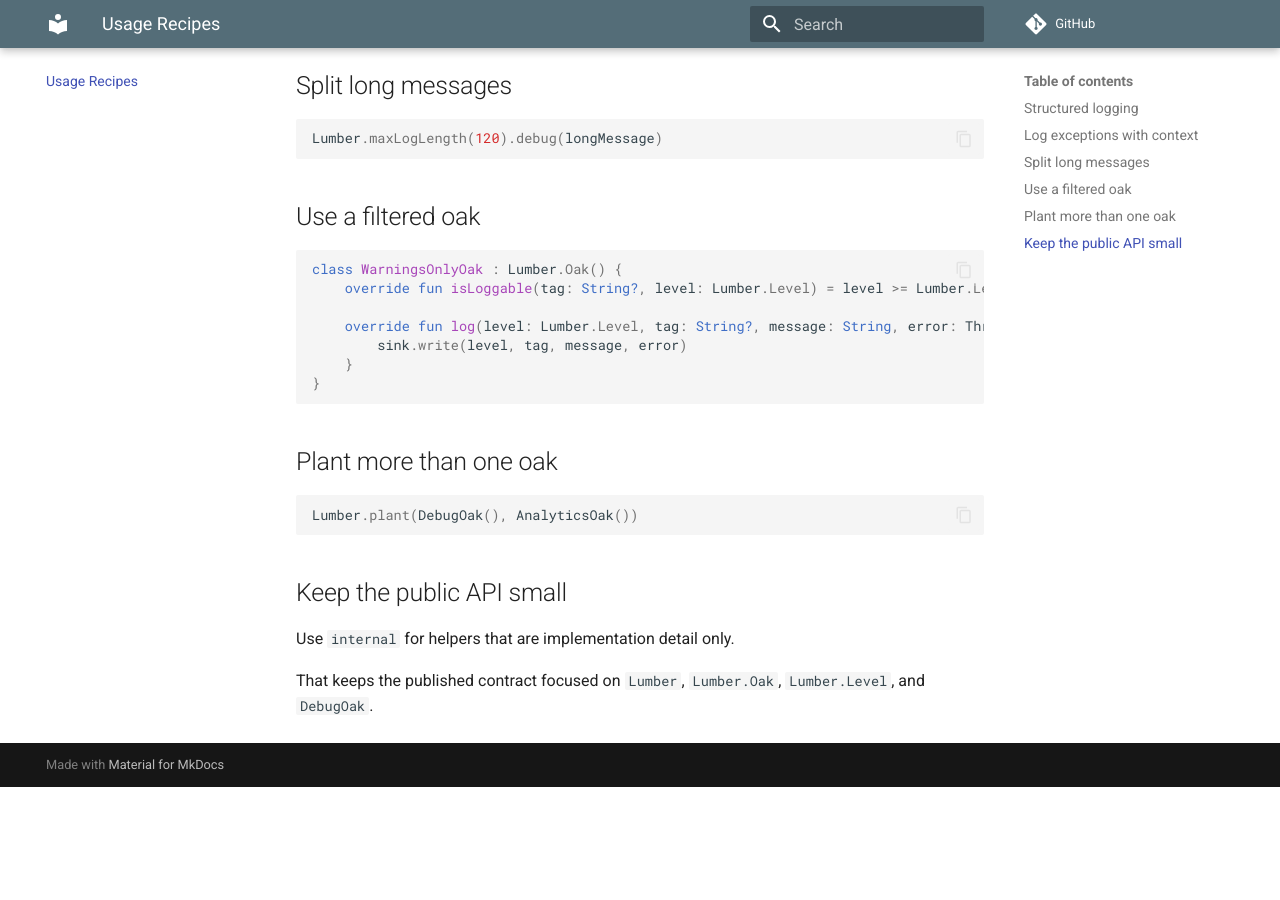
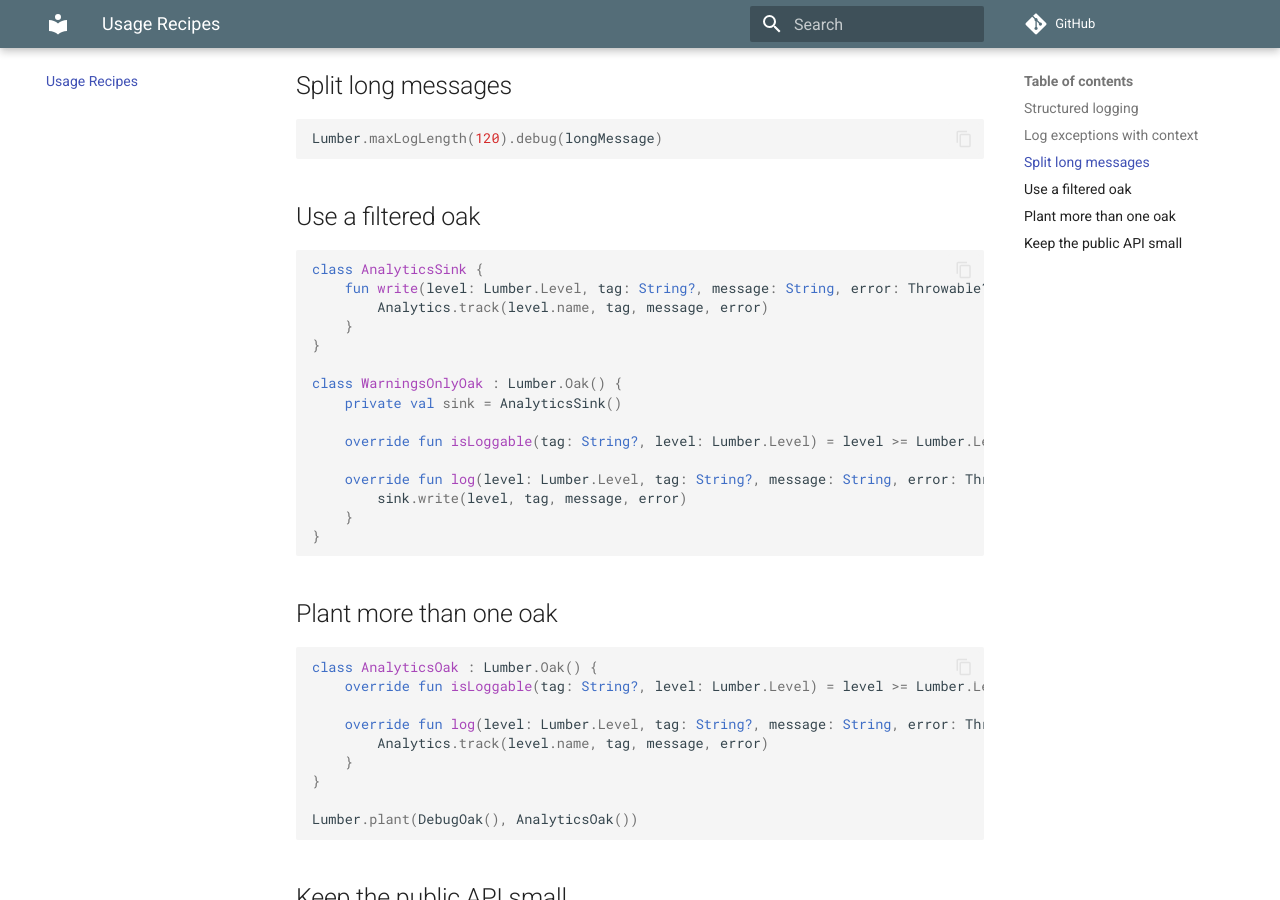
Before and after one commit to matheus-corregiari/arch-lumber, an MkDocs documentation site: the page built from docs/recipes.md, in a window 1280 px wide and 900 px high, scrolled down 479 px. Built offline with MkDocs 1.6.1 and Material for MkDocs 9.7.7, drawn with Linux system fonts in a browser that asks for light colours; comment, search, counter and statistics services are not loaded; before the commit the page ends 1266 px from its top, so only the background shows below that.

````diff
--- a/docs/recipes.md
+++ b/docs/recipes.md
@@ -24,7 +24,15 @@ Lumber.maxLogLength(120).debug(longMessage)
 ## Use a filtered oak
 
 ```kotlin
+class AnalyticsSink {
+    fun write(level: Lumber.Level, tag: String?, message: String, error: Throwable?) {
+        Analytics.track(level.name, tag, message, error)
+    }
+}
+
 class WarningsOnlyOak : Lumber.Oak() {
+    private val sink = AnalyticsSink()
+
     override fun isLoggable(tag: String?, level: Lumber.Level) = level >= Lumber.Level.Warn
 
     override fun log(level: Lumber.Level, tag: String?, message: String, error: Throwable?) {
@@ -36,6 +44,14 @@ class WarningsOnlyOak : Lumber.Oak() {
 ## Plant more than one oak
 
 ```kotlin
+class AnalyticsOak : Lumber.Oak() {
+    override fun isLoggable(tag: String?, level: Lumber.Level) = level >= Lumber.Level.Info
+
+    override fun log(level: Lumber.Level, tag: String?, message: String, error: Throwable?) {
+        Analytics.track(level.name, tag, message, error)
+    }
+}
+
 Lumber.plant(DebugOak(), AnalyticsOak())
 ```
 
````
Also changed, not shown: 1 other file.
